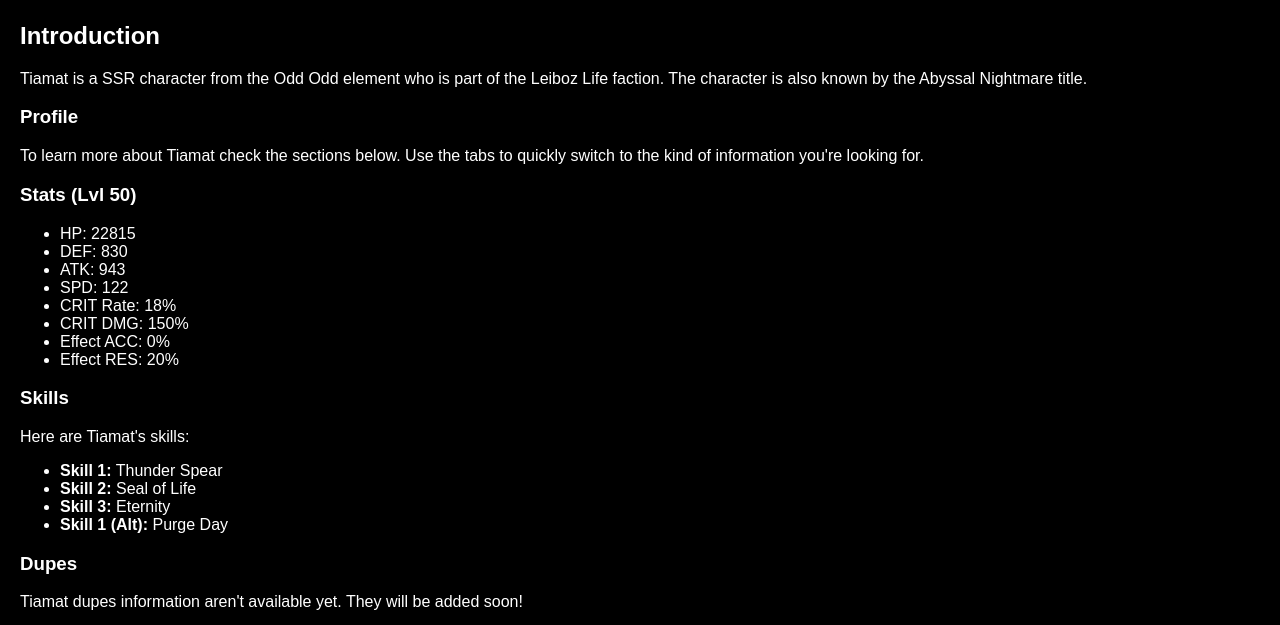
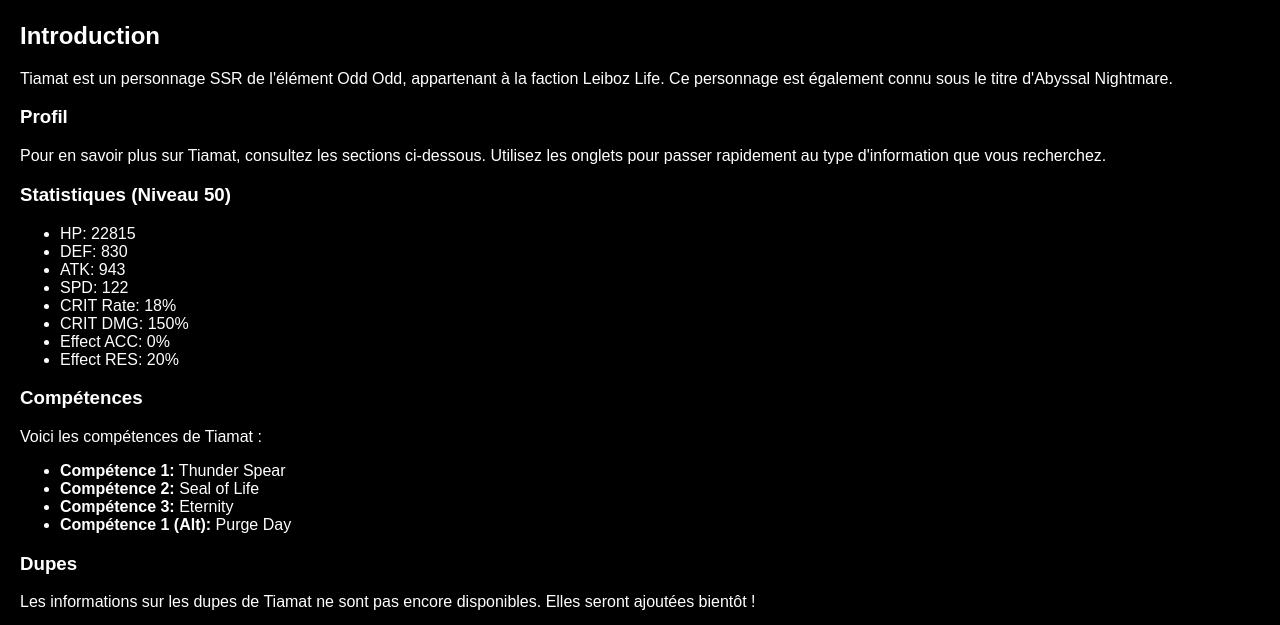
Before and after one commit to Chiubbi/etheria-restart, a Next.js app: page /personnages/tiamat in a window 1280 px wide. Shown: the part 327-952 px from the top of the page. Built offline with nearby package versions, Linux system fonts and the light colour scheme.

Commit message:
Update tiamat.js

```diff
--- a/pages/personnages/tiamat.js
+++ b/pages/personnages/tiamat.js
@@ -10,17 +10,18 @@ const Tiamat = () => {
         alt="Tiamat"
         style={{ width: '300px', height: 'auto', borderRadius: '8px' }}
       />
+
       <h2>Introduction</h2>
       <p>
-        Tiamat is a SSR character from the Odd Odd element who is part of the Leiboz Life faction. The character is also known by the Abyssal Nightmare title.
+        Tiamat est un personnage SSR de l'élément Odd Odd, appartenant à la faction Leiboz Life. Ce personnage est également connu sous le titre d'Abyssal Nightmare.
       </p>
 
-      <h3>Profile</h3>
+      <h3>Profil</h3>
       <p>
-        To learn more about Tiamat check the sections below. Use the tabs to quickly switch to the kind of information you're looking for.
+        Pour en savoir plus sur Tiamat, consultez les sections ci-dessous. Utilisez les onglets pour passer rapidement au type d'information que vous recherchez.
       </p>
 
-      <h3>Stats (Lvl 50)</h3>
+      <h3>Statistiques (Niveau 50)</h3>
       <ul>
         <li>HP: 22815</li>
         <li>DEF: 830</li>
@@ -32,19 +33,19 @@ const Tiamat = () => {
         <li>Effect RES: 20%</li>
       </ul>
 
-      <h3>Skills</h3>
-      <p>Here are Tiamat's skills:</p>
+      <h3>Compétences</h3>
+      <p>Voici les compétences de Tiamat :</p>
       <ul>
-        <li><strong>Skill 1:</strong> Thunder Spear</li>
-        <li><strong>Skill 2:</strong> Seal of Life</li>
-        <li><strong>Skill 3:</strong> Eternity</li>
-        <li><strong>Skill 1 (Alt):</strong> Purge Day</li>
+        <li><strong>Compétence 1:</strong> Thunder Spear</li>
+        <li><strong>Compétence 2:</strong> Seal of Life</li>
+        <li><strong>Compétence 3:</strong> Eternity</li>
+        <li><strong>Compétence 1 (Alt):</strong> Purge Day</li>
       </ul>
 
       <h3>Dupes</h3>
-      <p>Tiamat dupes information aren't available yet. They will be added soon!</p>
+      <p>Les informations sur les dupes de Tiamat ne sont pas encore disponibles. Elles seront ajoutées bientôt !</p>
 
-      {/* Ajoute un lien pour revenir à la page principale des personnages */}
+      {/* Lien pour revenir à la page principale des personnages */}
       <Link href="/personnages">
         <a style={{ color: 'blue' }}>Retour à la liste des personnages</a>
       </Link>
```
